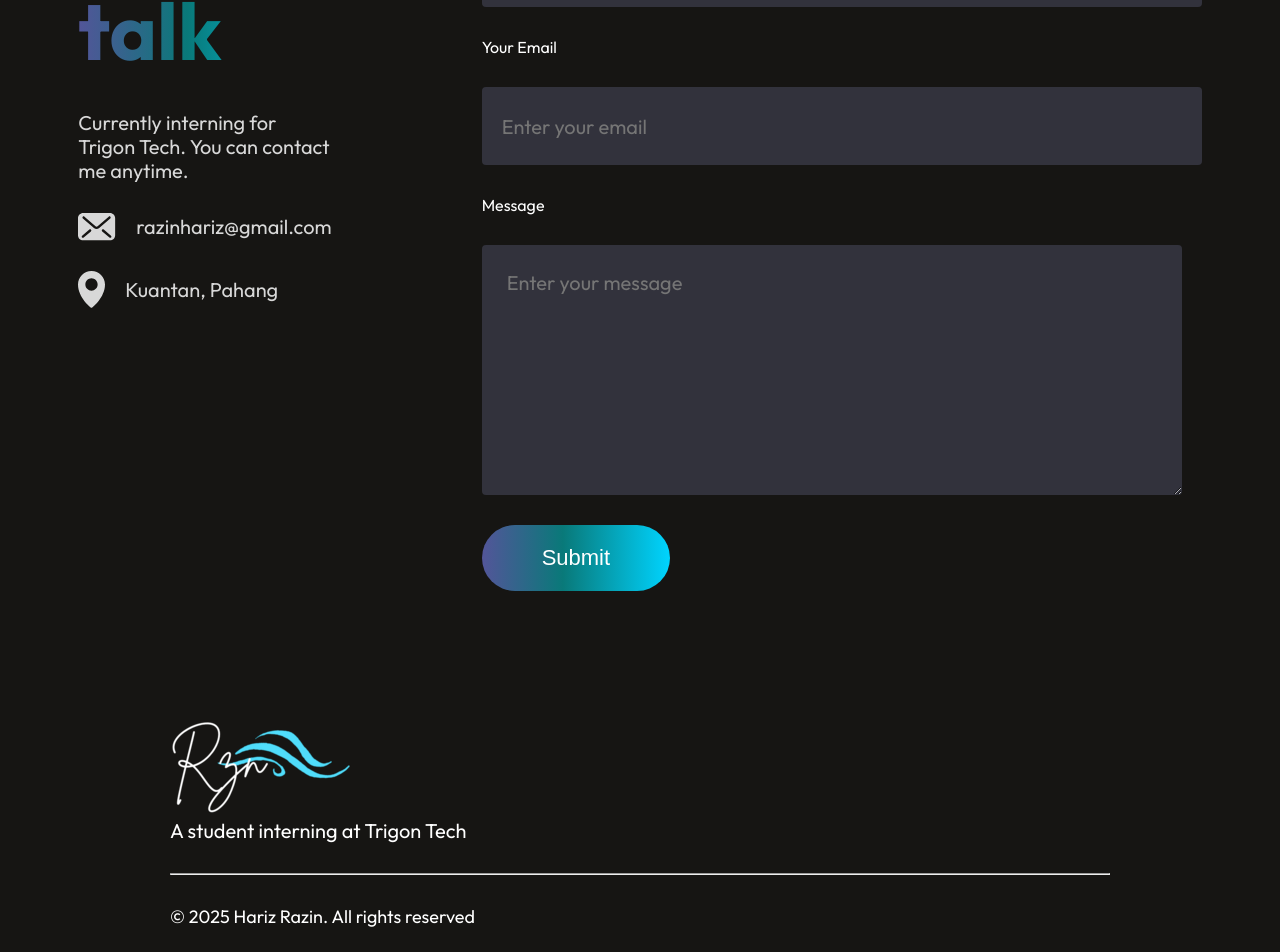
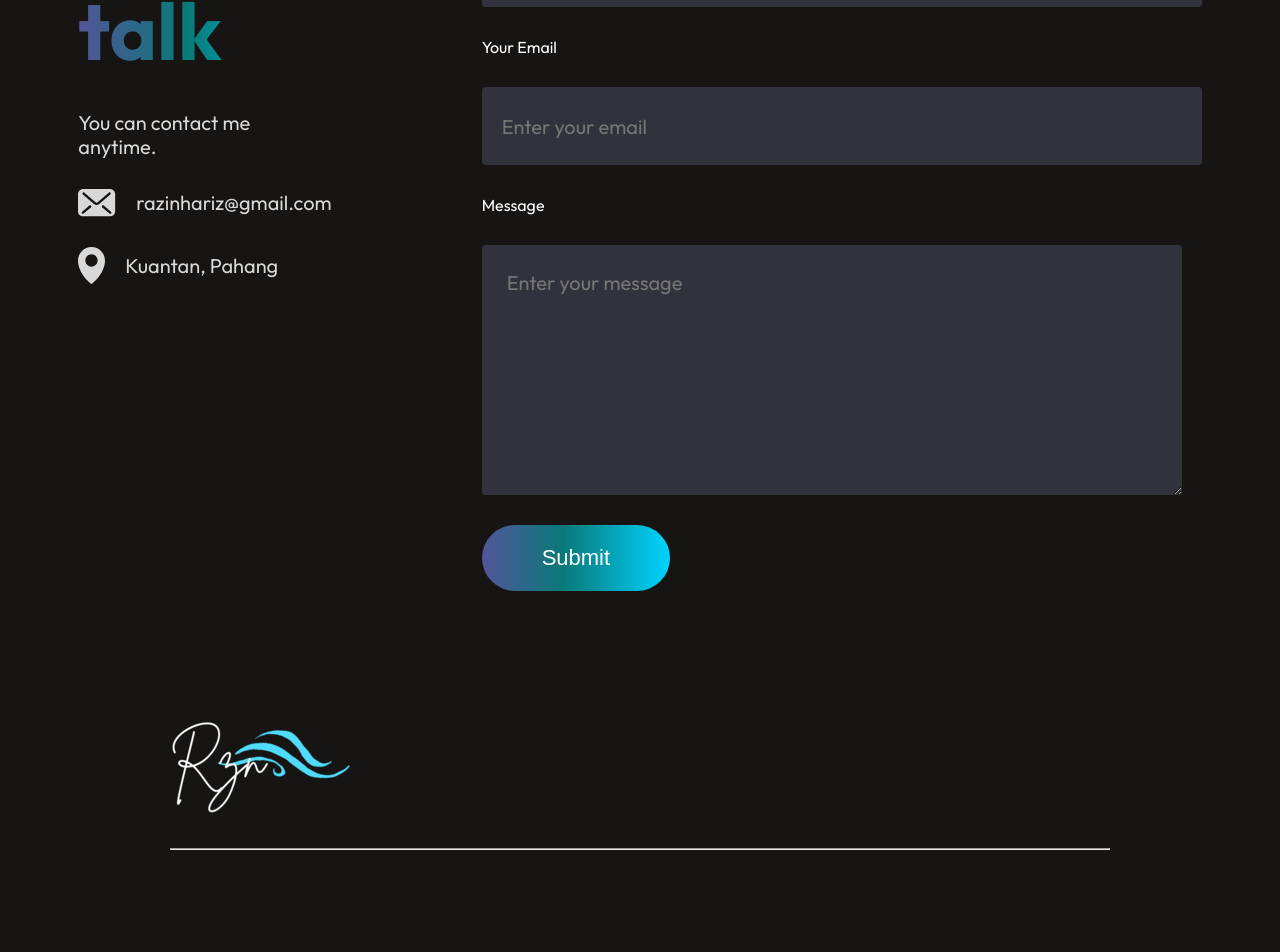
Before and after one commit to Zeyynn/RazinPortfolioReactJS, a React (Vite) app: page / in a window 1280 px wide. Shown: the part 6904-7856 px from the top of the page. After the commit the page ends 7834 px from the top, so only its background shows below. Built offline with nearby package versions, Linux system fonts and the light colour scheme.

Commit message:
remove currently internning

```diff
--- a/src/Components/Contact/Contact.jsx
+++ b/src/Components/Contact/Contact.jsx
@@ -39,7 +39,7 @@ const Contact = () => {                                 //API for email notifica
         <div className="contact-section">               {/*Contents for Contact*/}
             <div className="contact-left">
                 <h1>Let's talk</h1>
-                <p>Currently interning for Trigon Tech. You can contact me anytime.</p>
+                <p>You can contact me anytime.</p>
                 <div className="contact-details">
                     <div className="contact-detail">
                         <img src={mail_icon} alt="" /> <p>razinhariz@gmail.com</p>
--- a/src/Components/Footer/Footer.jsx
+++ b/src/Components/Footer/Footer.jsx
@@ -8,14 +8,14 @@ const Footer = () => {
         <div className="footer-top">                            {/*Top foooter*/}
             <div className="footer-top-left">
                 <img src={footer_logo} alt="" />
-                <p>A student interning at Trigon Tech</p>
+                <p></p>
             </div>
             <div className="footer-top-right">
             </div>
         </div>
         <hr />
         <div className="footer-bottom">                         {/*Bottom foooter*/}
-            <p className="footer-bottom-left">© 2025 Hariz Razin. All rights reserved</p>
+            <p className="footer-bottom-left"></p>
             <div className="footer-bottom-right">
             </div>
         </div>
```
